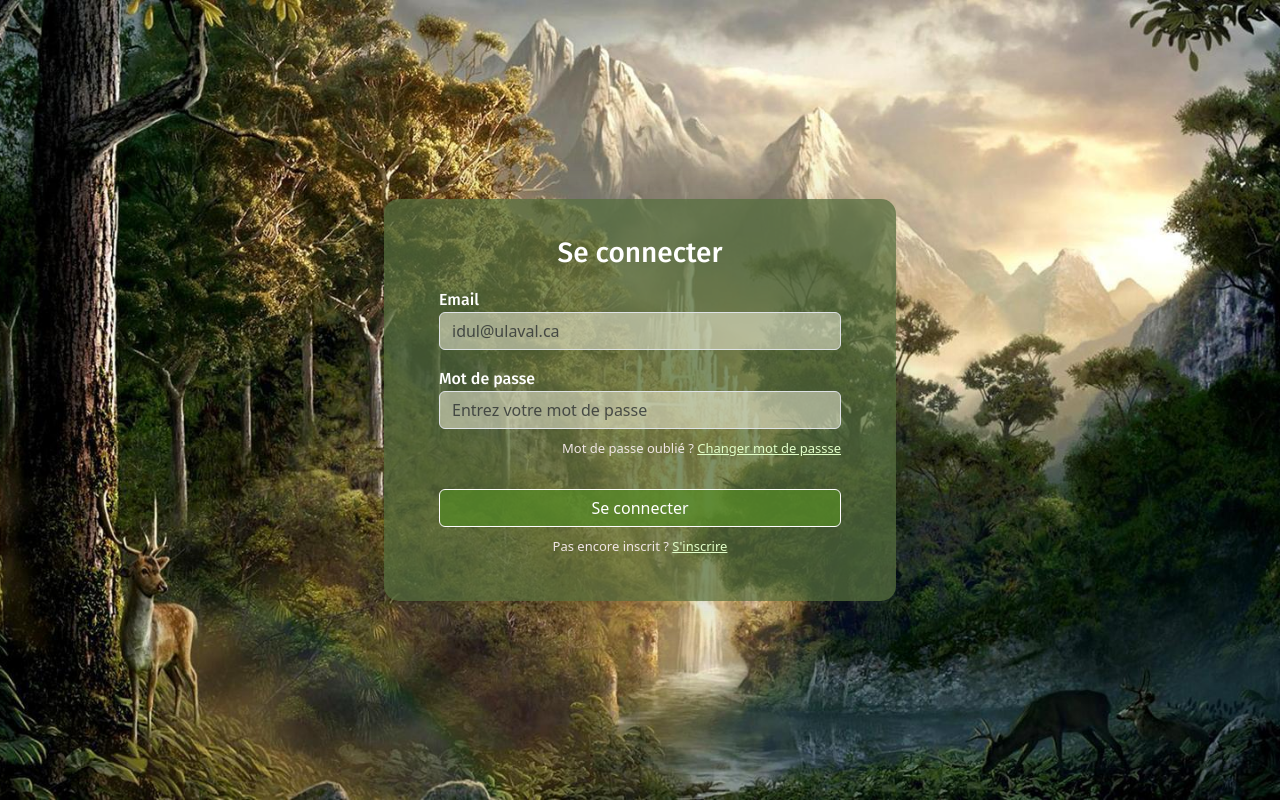
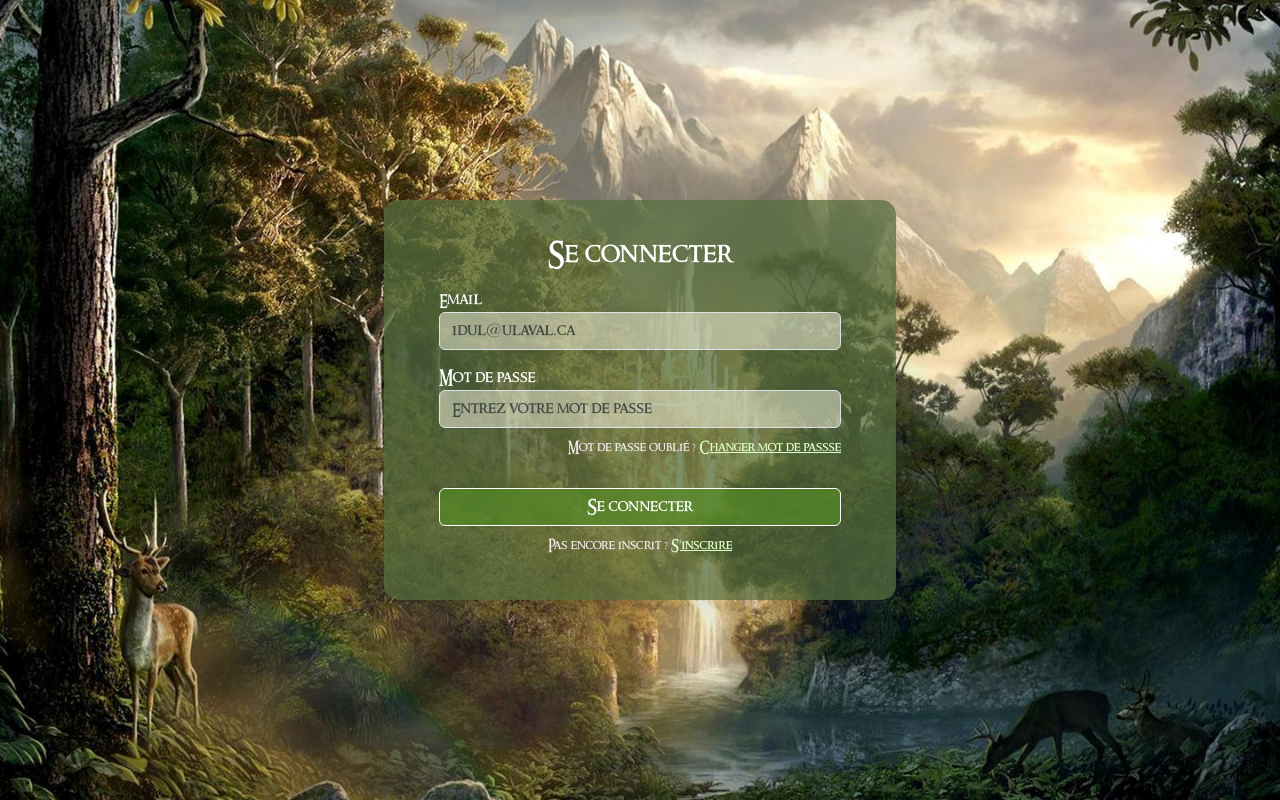
Before and after one commit to mathis-tremblay/integrations24, a React (Create React App) app: page / in a window 1280 px wide. Built offline with nearby package versions, Linux system fonts and the light colour scheme; no server answers; what material-ui-confirm would draw is missing.

Commit message:
New font

```diff
--- a/src/appCfg/texts.js
+++ b/src/appCfg/texts.js
@@ -50,7 +50,7 @@ export const texts = {
             </p>
             <p>
                 Cependant, pour participer à ces activités, tu dois payer ta contribution
-                de <b>{appConsts.infos.amountToPay}$</b> à <em>trésorier@gelgif.com</em>.
+                de <b>{appConsts.infos.amountToPay}$</b> à <em>trésorier@gelgif.com</em> (en minuscule).
             </p>
             <p>
                 <b>Question :</b> <span style={{fontWeight: "normal"}}>integration</span> <br/>
@@ -63,7 +63,7 @@ export const texts = {
                 environnement pour les 4 (et plus) prochaines années. De plus, tous les membres du comité ont préalablement
                 suivi la formation sur la prévention des violences de nature sexuelle dans des activités sociales et la
                 formation sur la consommation d’alcool lors d’activités à l’Université Laval. Ton bien-être nous tient à
-                cœur et nous souhaitons que les activités d’intégration restent agréables et amusantes !
+                coeur et nous souhaitons que les activités d’intégration restent agréables et amusantes !
             </p>
             <p>
                 Finalement, va chercher ta LPU (laissez-passer universitaire). C'est important pour suivre le groupe
@@ -94,7 +94,7 @@ export const texts = {
             <p>Les frais d'intégration sont de <b>{appConsts.infos.amountToPay}$</b>. Ils couvrent la grande majorité
                 des coûts pour les activités de la semaine.</p>
             <p><em>Pas de paiement = Pas d'intégration !</em> Donc assure-toi de payer ta contribution
-                de <b>{appConsts.infos.amountToPay}$</b> à <em>trésorier@gelgif.com</em> avant le début des
+                de <b>{appConsts.infos.amountToPay}$</b> à <em>trésorier@gelgif.com</em> (en minuscule) avant le début des
                 intégrations,
                 soit lundi le 2 septembre.</p>
             <b>Question : </b> <span style={{fontWeight: "normal"}}>integration</span> <br/>
--- a/src/components/MainApp/SideBar.js
+++ b/src/components/MainApp/SideBar.js
@@ -105,7 +105,8 @@ const SideBar = () => {
                             alignItems: 'center',
                             justifyContent: 'flex-end',
                             flex: '0 0 auto',
-                            ml: {xs: 4.35, sm: 3.35}
+                            ml: {xs: 4.35, sm: 3.35},
+                            py: "2vh"
                         }}
                     >
                         {open ?
@@ -113,7 +114,9 @@ const SideBar = () => {
                                 <ChevronLeftIcon sx={{"color": "white"}}/>
                             </IconButton>
                             :
-                            <IconButton onClick={() => toggleDrawer()} sx={{ justifyContent: { xs: 'center', sm: 'flex-end' }}}>
+                            <IconButton onClick={() => toggleDrawer()}
+                                        sx={{ justifyContent: { xs: 'center', sm: 'flex-end' }}}
+                            >
                                 <MenuIcon sx={{ fontSize: '1.8rem', "color": "white" }} />
                             </IconButton>
                         }
@@ -128,8 +131,10 @@ const SideBar = () => {
             <List component='nav' sx={{ py: 0 }} value={tab}>
                 <ListItemButton
                     onClick={(event) => handleTabChange(event, appConsts.menus.infos)}
+                    sx={{py: "2vh"}}
                 >
-                    <ListItemIcon>
+                    <ListItemIcon
+                        sx={{py: "2vh"}}>
                         <InfoIcon sx={{"color": "white"}}/>
                     </ListItemIcon>
                     <ListItemText primary={appConsts.menus.infos} primaryTypographyProps={{ sx: { fontSize: '1.3rem' } }} />
@@ -137,8 +142,10 @@ const SideBar = () => {
 
                 <ListItemButton
                     onClick={(event) => handleTabChange(event, appConsts.menus.horaire)}
+                    sx={{py: "2vh"}}
                 >
-                    <ListItemIcon>
+                    <ListItemIcon
+                        sx={{py: "2vh"}}>
                         <DateRangeIcon sx={{"color": "white"}}/>
                     </ListItemIcon>
                     <ListItemText primary={appConsts.menus.horaire} primaryTypographyProps={{ sx: { fontSize: '1.3rem' } }}/>
@@ -146,8 +153,10 @@ const SideBar = () => {
 
                 <ListItemButton
                     onClick={(event) => handleTabChange(event, appConsts.menus.costume)}
+                    sx={{py: "2vh"}}
                 >
-                    <ListItemIcon>
+                    <ListItemIcon
+                        sx={{py: "2vh"}}>
                         <CheckroomIcon sx={{"color": "white"}}/>
                     </ListItemIcon>
                     <ListItemText primary={appConsts.menus.costume} primaryTypographyProps={{ sx: { fontSize: '1.3rem' } }}/>
@@ -155,8 +164,10 @@ const SideBar = () => {
 
                 <ListItemButton
                     onClick={(event) => handleTabChange(event, appConsts.menus.messages)}
+                    sx={{py: "2vh"}}
                 >
-                    <ListItemIcon>
+                    <ListItemIcon
+                        sx={{py: "2vh"}}>
                         <ChatIcon sx={{"color": "white"}}/>
                     </ListItemIcon>
                     <ListItemText primary={appConsts.menus.messages} primaryTypographyProps={{ sx: { fontSize: '1.3rem' } }}/>
@@ -165,8 +176,10 @@ const SideBar = () => {
                 {!admin ? null :
                     <ListItemButton
                         onClick={(event) => handleTabChange(event, appConsts.menus.analytics)}
+                        sx={{py: "2vh"}}
                     >
-                        <ListItemIcon>
+                        <ListItemIcon
+                            sx={{py: "2vh"}}>
                             <BarChartIcon sx={{"color": "white"}}/>
                         </ListItemIcon>
                         <ListItemText primary={appConsts.menus.analytics} primaryTypographyProps={{ sx: { fontSize: '1.3rem' } }}/>
@@ -176,8 +189,10 @@ const SideBar = () => {
                 <Divider  sx={{"backgroundColor": "white", "height": 3}}/>
                 <ListItemButton
                     onClick={handleLogout}
+                    sx={{py: "2vh"}}
                 >
-                    <ListItemIcon>
+                    <ListItemIcon
+                        sx={{py: "2vh"}}>
                         <LogoutIcon sx={{"marginLeft": 0.2, "color": "white"}}/>
                     </ListItemIcon>
                     <ListItemText primary={"Se déconnecter"} primaryTypographyProps={{ sx: { fontSize: '1.3rem' } }}/>
--- a/src/index.css
+++ b/src/index.css
@@ -1,4 +1,12 @@
 @import url("https://fonts.googleapis.com/css?family=Fira+Sans:400,500,600,700,800");
+
+@font-face {
+  font-family: 'Ringbearer';
+  src: url('./font/RINGM___.TTF') format('truetype');
+  font-weight: normal;
+  font-style: normal;
+  font-display: swap;
+}
 
 * {
   box-sizing: border-box;
@@ -7,7 +15,7 @@ body {
   min-height: 100vh;
   display: flex;
   font-weight: 400;
-  font-family: "Fira Sans", sans-serif;
+  font-family: "Ringbearer", sans-serif;
 }
 
 h1,
@@ -17,9 +25,11 @@ h4,
 h5,
 h6,
 label,
-span {
-  font-weight: 500;
-  font-family: "Fira Sans", sans-serif;
+span,
+div,
+input
+{
+  font-family: "Ringbearer", sans-serif;
 }
 
 body,
--- a/src/index.js
+++ b/src/index.js
@@ -11,6 +11,9 @@ const theme = createTheme({
             main: "#FFFFFF",
         }
     },
+    typography: {
+        fontFamily: "Ringbearer",
+    }
 });
 
 const root = ReactDOM.createRoot(document.getElementById('root'));
```
Also changed, not shown: src/font/RINGM___.TTF (added), src/images/logo_integr_white.png (added).
